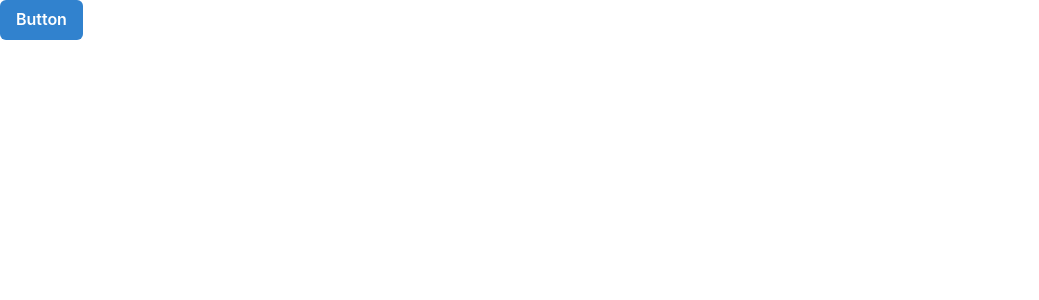
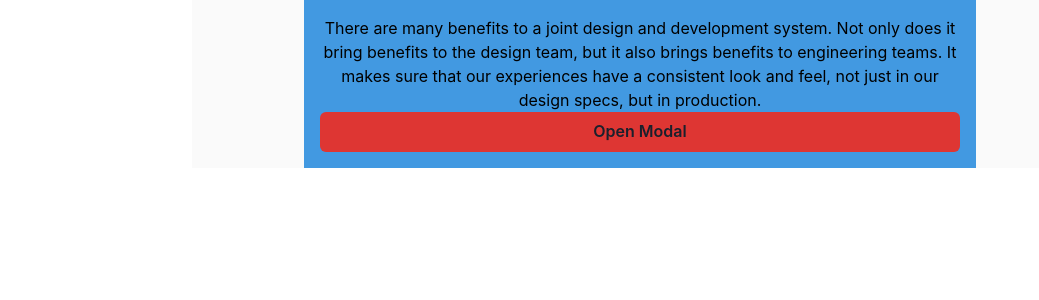
Before and after one commit to Briiad/bia-technical-test, a React (Vite) app: page / in a window 1280 px wide. Shown: the top 300 px of the page, without its empty margins (0-1039 px from the left). Built offline with nearby package versions, Linux system fonts and the light colour scheme.

Commit message:
add login

```diff
--- a/src/pages/Landing/index.jsx
+++ b/src/pages/Landing/index.jsx
@@ -1,9 +1,98 @@
-import { Button, ButtonGroup } from "@chakra-ui/react";
+import { useState } from "react";
+import {
+  Box,
+  Button,
+  Container,
+  Flex,
+  Modal,
+  ModalOverlay,
+  ModalContent,
+  ModalHeader,
+  ModalFooter,
+  ModalBody,
+  ModalCloseButton,
+  useDisclosure,
+  Input,
+  FormControl,
+  FormLabel,
+  FormErrorMessage,
+  FormHelperText,
+} from "@chakra-ui/react";
+import axios from "axios";
 
 const index = () => {
+  const { isOpen, onOpen, onClose } = useDisclosure();
+
+  const [username, setUsername] = useState("");
+  const [password, setPassword] = useState("");
+
+  const handleLogin = async () => {
+    try {
+      const response = await axios.post(
+        "https://anp.indofoodinternational.com:2864/bdrtny/iorudhtnhgi",
+        {
+          user_id: username,
+          pswd: password,
+        }
+      );
+
+      console.log(response);
+    } catch (error) {
+      console.log(error);
+    }
+    // axios
+    //   .post("https://anp.indofoodinternational.com:2864/bdrtny/iorudhtnhgi", {
+    //     user_id: username,
+    //     pswd: password,
+    //   })
+    //   .then((res) => {
+    //     console.log(res);
+    //   });
+  };
+
   return (
     <>
-      <Button colorScheme="blue">Button</Button>
+      <Container maxW="4xl" bg="#fafafa" centerContent>
+        <Box padding="4" bg="blue.400" color="black" maxW="2xl">
+          <Flex direction="column">
+            <p style={{ textAlign: "center" }}>
+              There are many benefits to a joint design and development system. Not only does it
+              bring benefits to the design team, but it also brings benefits to engineering teams.
+              It makes sure that our experiences have a consistent look and feel, not just in our
+              design specs, but in production.
+            </p>
+            <Button bg="#de3633" onClick={onOpen}>
+              Open Modal
+            </Button>
+            <Modal isOpen={isOpen} onClose={onClose}>
+              <ModalOverlay />
+              <ModalContent>
+                <ModalHeader>Modal Title</ModalHeader>
+                <ModalCloseButton />
+                <ModalBody>
+                  <FormControl mb={4}>
+                    <FormLabel>Username</FormLabel>
+                    <Input type="text" onChange={(e) => setUsername(e.target.value)} />
+                  </FormControl>
+                  <FormControl mb={4}>
+                    <FormLabel>Password</FormLabel>
+                    <Input type="password" onChange={(e) => setPassword(e.target.value)} />
+                  </FormControl>
+                  <Button colorScheme="blue" w="full" onClick={handleLogin}>
+                    Login
+                  </Button>
+                </ModalBody>
+
+                <ModalFooter>
+                  <Button bg="#de3633" mr={3} onClick={onClose}>
+                    Close
+                  </Button>
+                </ModalFooter>
+              </ModalContent>
+            </Modal>
+          </Flex>
+        </Box>
+      </Container>
     </>
   );
 };
```
